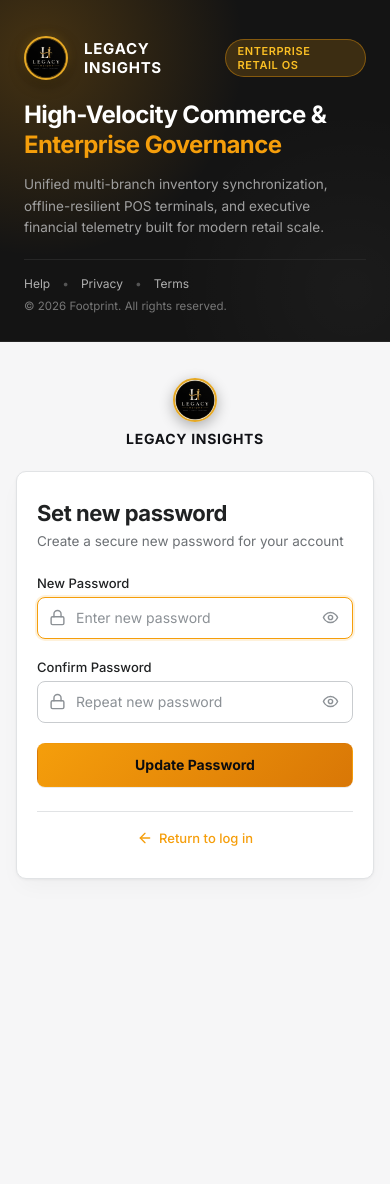
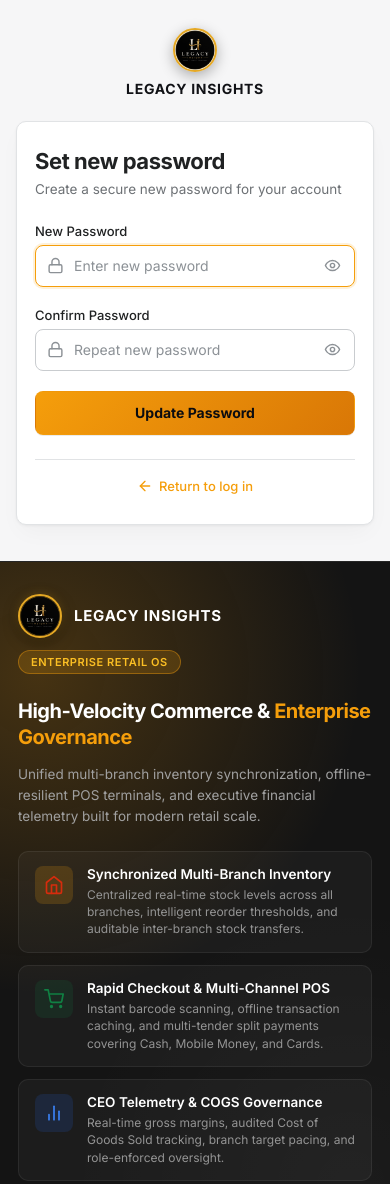
Before and after one commit to legacyinsightss/legacyinsights, a website: page reset-password.html in a window 390 px wide. Shown: the top 1184 px of the page. Before the commit the page ends 927 px from the top, so only its background shows below. Drawn offline with Linux system fonts and the light colour scheme.

Commit message:
fix(mobile): reorder auth layout to display form at top and showcase panel at bottom

```diff
--- a/reset-password.html
+++ b/reset-password.html
@@ -515,43 +515,89 @@
         @media (max-width: 960px) {
             .auth-split-layout {
                 flex-direction: column;
+                min-height: 100vh;
+            }
+            .auth-form-panel {
+                order: 1;
+                flex: none;
+                width: 100%;
+                justify-content: flex-start;
+                padding: 36px 20px 40px;
             }
             .auth-showcase-panel {
+                order: 2;
                 flex: none;
-                padding: 36px 24px 28px;
+                width: 100%;
+                justify-content: flex-start;
+                padding: 40px 24px 36px;
                 border-right: none;
-                border-bottom: 1px solid #262626;
+                border-top: 1px solid #262626;
+                border-bottom: none;
+            }
+            .showcase-brand {
+                flex-wrap: wrap;
+                gap: 12px;
             }
             .showcase-headline {
-                font-size: 24px;
+                font-size: 22px;
+                line-height: 1.3;
             }
             .showcase-lead {
                 font-size: 13.5px;
-                margin-bottom: 0;
+                line-height: 1.55;
+                margin-bottom: 24px;
             }
             .showcase-pillars {
-                display: none;
+                display: flex;
+                flex-direction: column;
+                gap: 12px;
+            }
+            .pillar-card {
+                padding: 14px 16px;
+            }
+            .pillar-text h3 {
+                font-size: 13.5px;
+            }
+            .pillar-text p {
+                font-size: 12px;
+                line-height: 1.45;
             }
             .showcase-footer {
                 display: flex;
-                margin-top: 20px;
-                padding-top: 16px;
+                margin-top: 28px;
+                padding-top: 20px;
             }
             .showcase-body {
-                margin: 20px 0 0 0;
+                margin: 24px 0 0 0;
+                max-width: 100%;
             }
             .mobile-brand-header {
                 display: block;
             }
-            .auth-form-panel {
-                padding: 36px 16px 48px;
-            }
         }
 
         @media (max-width: 480px) {
+            .auth-form-panel {
+                padding: 28px 16px 36px;
+            }
             .auth-card {
-                padding: 28px 20px;
+                padding: 26px 18px;
                 border-radius: 10px;
+            }
+            .auth-showcase-panel {
+                padding: 32px 18px 28px;
+            }
+            .showcase-headline {
+                font-size: 20px;
+            }
+            .showcase-footer {
+                align-items: center;
+                text-align: center;
+            }
+            .showcase-footer-links {
+                flex-wrap: wrap;
+                justify-content: center;
+                gap: 8px 12px;
             }
         }
     </style>
```
Also changed, not shown: forgot-password.html (+58 -12 lines), login.html (+58 -12 lines).
